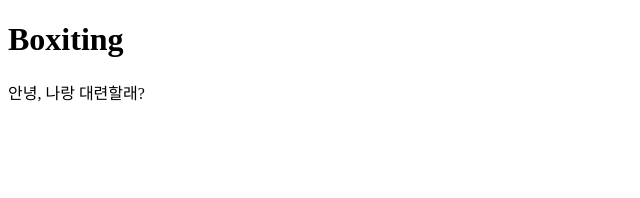
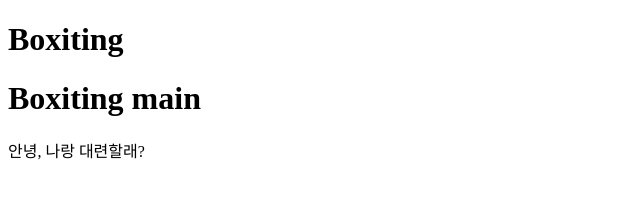
Before and after one commit to eric2k69/boxiting, a plain HTML site: page index.html in a window 1280 px wide. Shown: the whole page, without its empty margins (0-640 px from the left). Drawn offline with Linux system fonts and the light colour scheme.

Commit message:
메인 페이지 생성

```diff
--- a/index.html
+++ b/index.html
@@ -7,6 +7,7 @@
 </head>
 <body>
     <h1>Boxiting</h1>
+    <h1>Boxiting main</h1>
     <div>안녕, 나랑 대련할래?</div>
 </body>
 </html>
```
